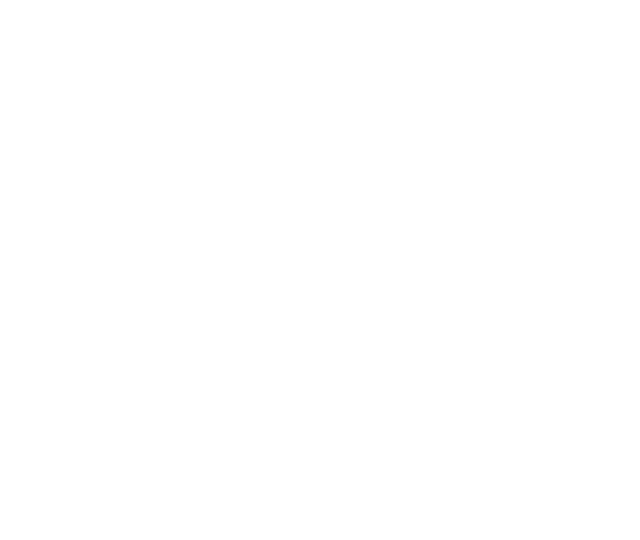
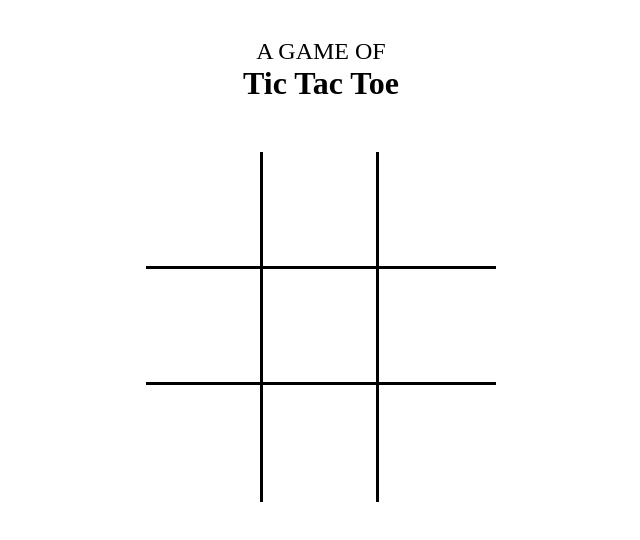
Before and after one commit to gferrarocamus/tic-tac-toe, a plain HTML site: page index.html in a window 1280 px wide. Shown: the whole page, without its empty margins (319-959 px from the left). Drawn offline with Linux system fonts and the light colour scheme.

Commit message:
set up board

```diff
--- a/assets/css/styles.css
+++ b/assets/css/styles.css
@@ -0,0 +1,34 @@
+.container {
+  padding: 0 15px;
+}
+header {
+  text-align: center;
+  padding: 30px 15px 50px;
+}
+h1,
+h2 {
+  margin: 0;
+  padding: 0;
+}
+h2 {
+  text-transform: uppercase;
+  font-weight: 200;
+}
+#board {
+  display: grid;
+  grid-template-columns: 1fr 1fr 1fr;
+  grid-template-rows: 1fr 1fr 1fr;
+  width: 350px;
+  height: 350px;
+  margin: 0 auto;
+}
+.cell {
+  padding: 15px;
+}
+.cell:nth-child(3n+2),
+.cell:nth-child(3n+1){
+  border-right: 3px solid black;
+}
+.cell:nth-child(-n+6){
+  border-bottom: 3px solid black;
+}
--- a/assets/js/functions.js
+++ b/assets/js/functions.js
@@ -0,0 +1,20 @@
+const board = (() => {
+  const arr = ["X","X","X","X","X","X","X","X","X"];
+  const updateBoard = () => {
+    arr.forEach(marker => {});
+  };
+  return { arr, updateBoard };
+})();
+
+const displayController = (() => {
+
+  return { };
+})();
+
+const player = (name, marker) => {
+
+  return { name, marker };
+};
+
+const player1 = player("Player 1", "X");
+const player2 = player("Player 2", "O");
--- a/index.html
+++ b/index.html
@@ -7,7 +7,23 @@
   <link rel="stylesheet" href="assets/css/styles.css">
 </head>
 <body>
-
+  <div class="container">
+    <header>
+      <h2>A Game Of</h2>
+      <h1>Tic Tac Toe</h1>
+    </header>
+    <div id="board">
+      <div id="0" class="cell"></div>
+      <div id="1" class="cell"></div>
+      <div id="2" class="cell"></div>
+      <div id="3" class="cell"></div>
+      <div id="4" class="cell"></div>
+      <div id="5" class="cell"></div>
+      <div id="6" class="cell"></div>
+      <div id="7" class="cell"></div>
+      <div id="8" class="cell"></div>
+    </div>
+  </div>
   <script src="assets/js/functions.js"></script>
 </body>
 </html>
```
